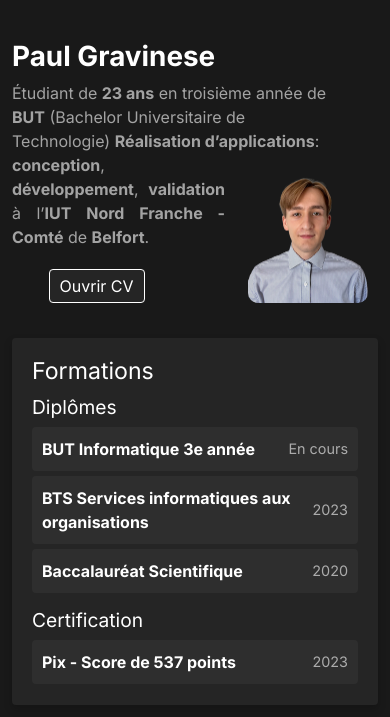
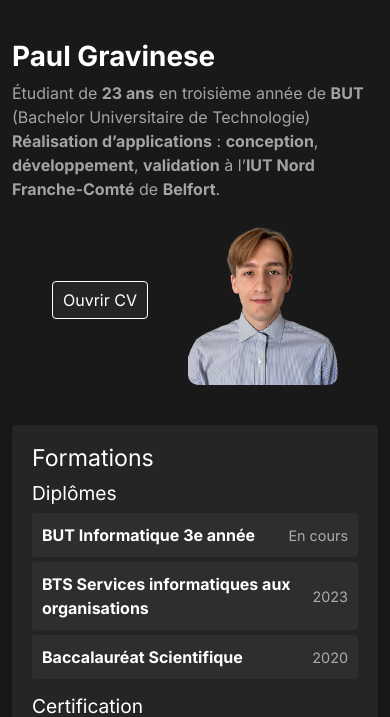
Before and after one commit to pgrvs/portfolio, a PHP site: page / in a window 390 px wide. Shown: the top 717 px of the page. Run offline with PHP 8.4, Linux system fonts and the light colour scheme.

Commit message:
Modification de l'entete sur la page d'accueil

```diff
--- a/index.html
+++ b/index.html
@@ -19,25 +19,22 @@
     <header class="header-index">
         <div>
             <h1 class="fw-bold">Paul Gravinese</h1>
-            <p class="text-introduction text-desktop">
+            <p class="text-introduction">
                 Étudiant de <strong>23 ans</strong> en troisième année de <strong>BUT</strong> (Bachelor Universitaire de Technologie)
                 <strong>Réalisation d’applications</strong> : <strong>conception</strong>, <strong>développement</strong>,
-                <strong>validation</strong> à l’<strong>IUT Nord Franche - Comté</strong> de <strong>Belfort</strong>.
+                <strong>validation</strong> à l’<strong>IUT Nord Franche-Comté</strong> de <strong>Belfort</strong>.
             </p>
 
-            <p class="text-introduction text-introduction-1 text-mobile">
-                Étudiant de <strong>23 ans</strong> en troisième année de <strong>BUT</strong> (Bachelor Universitaire de Technologie)
-                <strong>Réalisation d’applications</strong>:
-            </p>
-            <p class="text-introduction text-introduction-2 text-mobile">
-                <strong>conception</strong>, <strong>développement</strong>,
-                <strong>validation</strong> à l’<strong>IUT Nord Franche - Comté</strong> de <strong>Belfort</strong>.
-            </p>
-            <a href="src/divers/CV-Gravinese-Paul.pdf" class="button">
+            <a href="src/divers/CV-Gravinese-Paul.pdf" class="button button-desktop">
                 Ouvrir CV
             </a>
         </div>
-        <img src="src/assets/photo-cv-sans-fond.png" alt="Paul Gravinese" class="profile-img">
+        <div class="header-div-image">
+            <a href="src/divers/CV-Gravinese-Paul.pdf" class="button button-mobile">
+                Ouvrir CV
+            </a>
+            <img src="src/assets/photo-cv-sans-fond.png" alt="Paul Gravinese" class="profile-img">
+        </div>
     </header>
 
     <div class="section formation">
--- a/src/styles/style_accueil.css
+++ b/src/styles/style_accueil.css
@@ -6,13 +6,21 @@
 
     .button {
         color: var(--white-color);
-        margin: 0 30px 8px 0;
-        scale: 1.1;
+        margin: 0 30px 0 0;
+        transition: transform 0.3s ease;
     }
 
     .button:hover{
-        scale: 1.2;
-        transition: transform 0.3s ease;
+        transform: scale(1.1);
+    }
+
+    .button-desktop {
+        display: block;
+        width: 96px
+    }
+
+    .button-mobile {
+        display: none;
     }
 }
 
@@ -24,22 +32,7 @@
 .text-introduction {
     opacity: 0.6;
     margin-right: 10%;
-}
-
-.text-introduction-1 {
-    margin-bottom: 0;
-}
-
-.text-introduction-2 {
-    margin-bottom: 25px;
-}
-
-.text-mobile {
-    display: none;
-}
-
-.text-desktop {
-    display: block;
+    margin-bottom: 15px;
 }
 
 @media (max-width: 450px) {
@@ -48,32 +41,25 @@
         text-align: start;
         position: relative;
 
+        .text-introduction {
+            margin-right: 0;
+        }
+
         .button {
-            width: 100%;
-            margin-left: 10%;
+            margin-right: 40px;
+        }
+        .button-desktop {
+            display: none;
+        }
+
+        .button-mobile {
+            display: block;
         }
     }
 
-    .text-mobile {
-        display: block;
-    }
-
-    .text-desktop {
-        display: none;
-    }
-
-    .text-introduction-2 {
-        margin-right: 153px;
-        text-align: justify;
-    }
-
-    .profile-img {
-        order: 2;
-        margin-top: 20px;
-        width: 120px;
-        position: absolute;
-        bottom: 35px;
-        right: 10px;
+    .header-div-image {
+        display: flex;
+        align-items: center;
     }
 }
 
```
Also changed, not shown: 1 other file.
